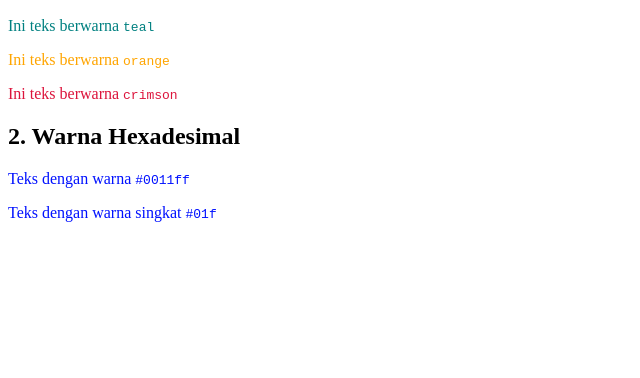
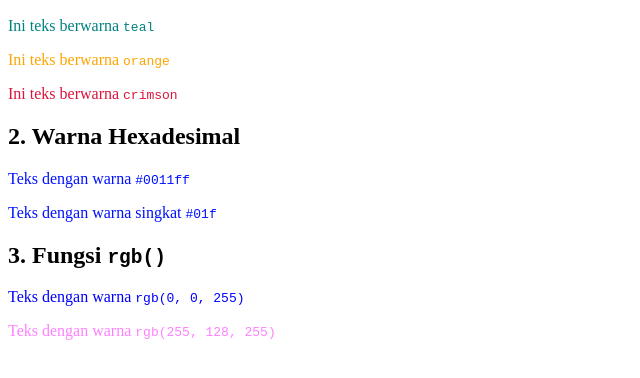
Before and after one commit to galangam/belajar-css-dasar, a plain HTML site: page sistem warna/index.html in a window 1280 px wide. Shown: the part 110-488 px from the top of the page, without its empty margins (0-640 px from the left). Drawn offline with Linux system fonts and the light colour scheme.

Commit message:
menambahkan warna teks menggunakan format rgb

```diff
--- a/sistem warna/index.html
+++ b/sistem warna/index.html
@@ -16,6 +16,10 @@
   <p style="color: #0011ff;">Teks dengan warna <code>#0011ff</code></p>
   <p style="color: #01f;">Teks dengan warna singkat <code>#01f</code></p>
 
+  <h2>3. Fungsi <code>rgb()</code></h2>
+  <p style="color: rgb(0, 0, 255);">Teks dengan warna <code>rgb(0, 0, 255)</code></p>
+  <p style="color: rgb(255, 128, 255);">Teks dengan warna <code>rgb(255, 128, 255)</code></p>
+
   </p>
 
 </body>
```
